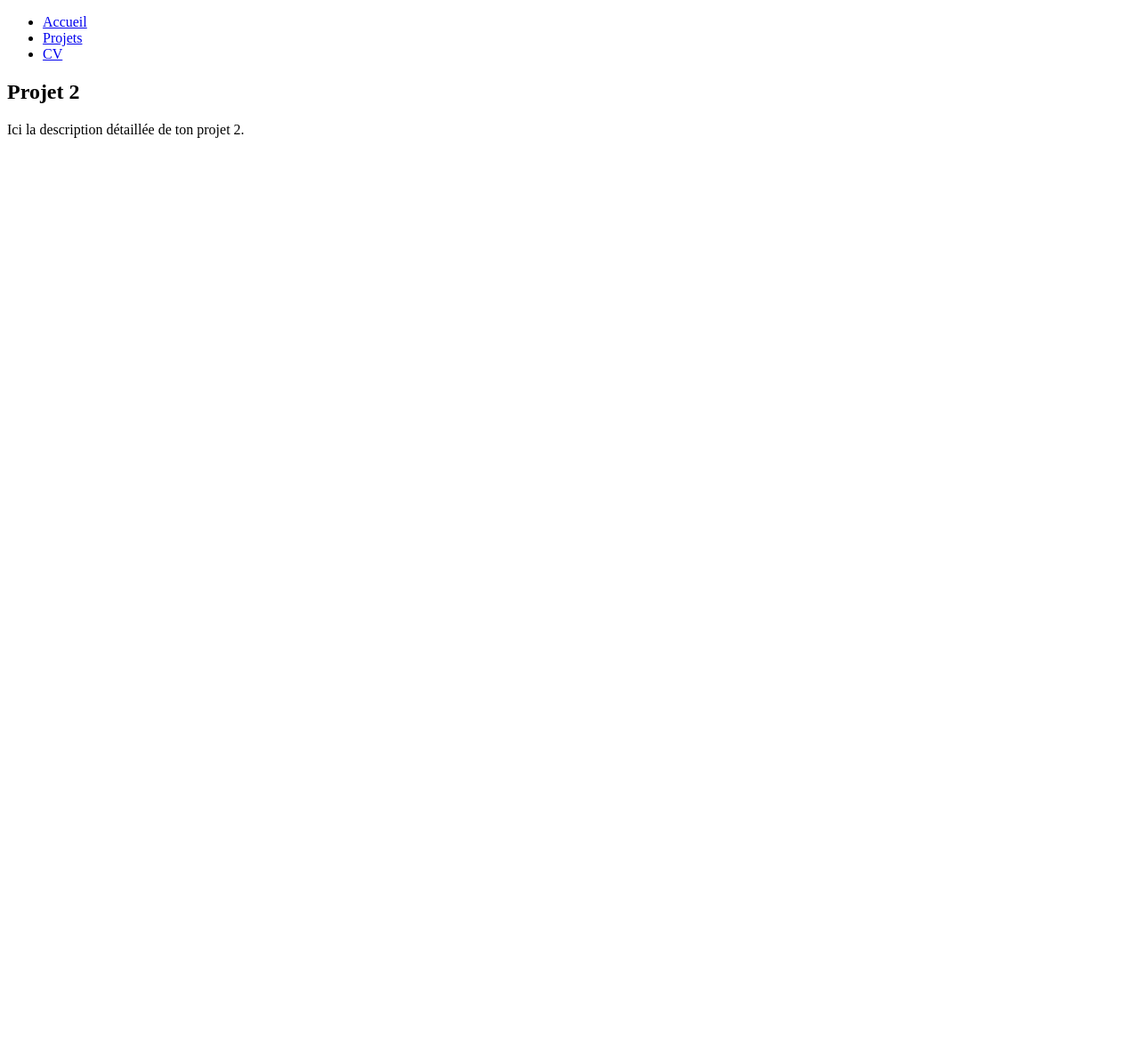
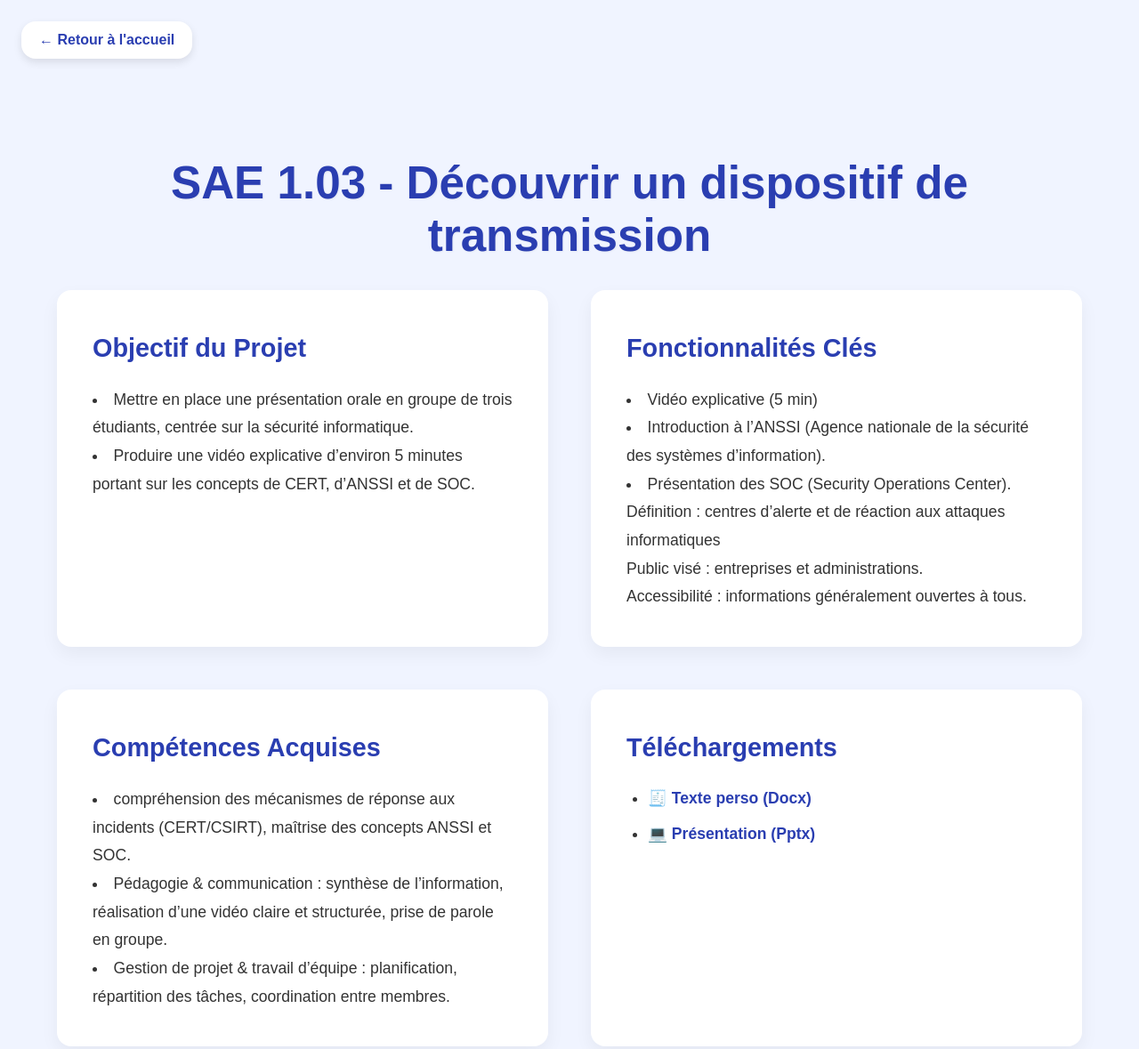
Before and after one commit to JulienKoerber/Portfolio, a plain HTML site: page SAE1.01.html in a window 1280 px wide. Shown: the whole page at 89% size. Before the commit the page ends 800 px from the top, so only its background shows below. Drawn offline with Linux system fonts and the light colour scheme.

Commit message:
SAE_1.01

```diff
--- a/SAE1.01.html
+++ b/SAE1.01.html
@@ -1,23 +1,49 @@
-<!DOCTYPE html>
-<html lang="fr">
-<head>
-  <meta charset="UTF-8">
-  <meta name="viewport" content="width=device-width, initial-scale=1.0">
-  <title>Projet 2 - Mon Portfolio</title>
-  <link rel="stylesheet" href="style.css">
-  <link rel="icon" href="favicon.ico" type="image/x-icon">
-</head>
-<body>
-  <nav class="nav">
-    <ul class="nav__list">
-      <li><a href="index.html" class="nav__link">Accueil</a></li>
-      <li><a href="index.html#projets" class="nav__link">Projets</a></li>
-      <li><a href="Mon_CV.pdf" class="nav__link" target="_blank">CV</a></li>
-    </ul>
-  </nav>
-  <section class="section">
-    <h1>Projet 2</h1>
-    <p>Ici la description détaillée de ton projet 2.</p>
-  </section>
-</body>
-</html>
+<div class="return-button">
+  <a href="index.html">← Retour à l'accueil</a>
+</div>
+
+<section class="section">
+  <link rel="stylesheet" href="styles.css">
+  <h1 class="page-main-title">SAE 1.03 - Découvrir un dispositif de transmission</h1>
+
+  <div class="project-content">
+
+    <!-- Bloc 1 : Objectif -->
+    <div class="text-block">
+      <h2>Objectif du Projet</h2>
+      <li>Mettre en place une présentation orale en groupe de trois étudiants, centrée sur la sécurité informatique.</li>
+      <li>Produire une vidéo explicative d’environ 5 minutes portant sur les concepts de CERT, d’ANSSI et de SOC.</li>
+    </div>
+
+    <!-- Bloc 2 : Fonctionnalités -->
+    <div class="text-block">
+      <h2>Fonctionnalités Clés</h2>
+      <li>Vidéo explicative (5 min)</li>
+      <li>Introduction à l’ANSSI (Agence nationale de la sécurité des systèmes d’information).</li>
+      <li>Présentation des SOC (Security Operations Center).</li>
+      <p>Définition : centres d’alerte et de réaction aux attaques informatiques <br>
+         Public visé : entreprises et administrations. <br>
+         Accessibilité : informations généralement ouvertes à tous.
+      </p>
+    </div>
+
+    <!-- Bloc 3 : Compétences -->
+    <div class="text-block">
+      <h2>Compétences Acquises</h2>
+      <li>compréhension des mécanismes de réponse aux incidents (CERT/CSIRT), maîtrise des concepts ANSSI et SOC.</li>
+      <li>Pédagogie & communication : synthèse de l’information, réalisation d’une vidéo claire et structurée, prise de parole en groupe.</li>
+      <li>Gestion de projet & travail d’équipe : planification, répartition des tâches, coordination entre membres.</li>
+    </div>
+
+    <!-- Bloc 4 : Téléchargements -->
+    <div class="text-block">
+      <h2>Téléchargements</h2>
+      <ul>
+        <li><a href="Preuves_101/SAE1.01 CERT.docx" download class="download-link">🧾 Texte perso (Docx)</a></li>
+        <li><a href="Preuves_101/Diapo_Présentation.pptx" download class="download-link">💻 Présentation (Pptx)</a></li>
+      </ul>
+    </div>
+
+  </div>
+  </div>
+</section>
```
Also changed, not shown: SAE1.03.html (+55 -23 lines), SAE1.05.html (+1 -1 lines), index.html (+0 -1 lines), 2 other files.
